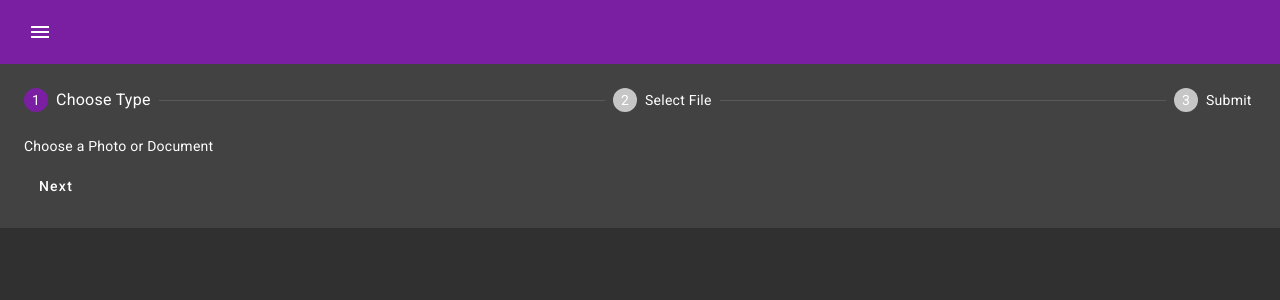
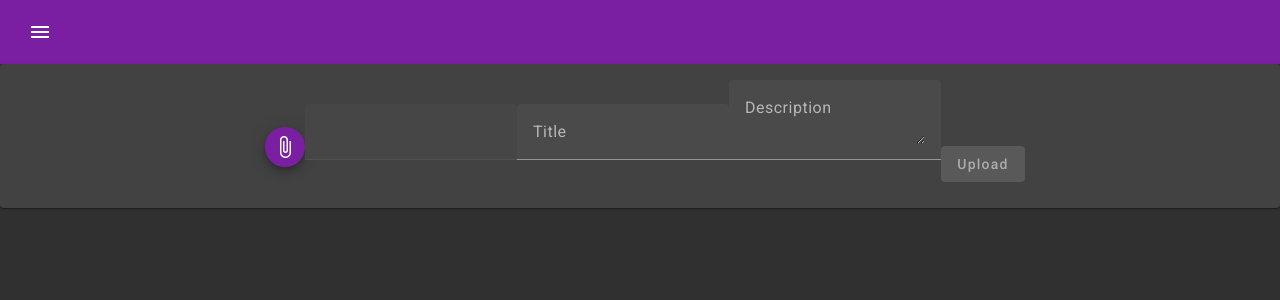
Before and after one commit to smurf83/file-uploader, an Angular app: page /add-new-file in a window 1280 px wide. Shown: the top 300 px of the page. Built offline with nearby package versions, Linux system fonts and the light colour scheme.

Commit message:
not working yet

```diff
--- a/src/app/app-routing.module.ts
+++ b/src/app/app-routing.module.ts
@@ -3,6 +3,7 @@ import { RouterModule, Routes } from '@angular/router';
 import { HomeComponent } from './home/home.component';
 import { LoginComponent } from './login/login.component';
 import { UploadStepComponent } from './upload-step/upload-step.component';
+import { UploadComponent } from './upload/upload.component';
 
 const routes: Routes = [
   {
@@ -11,7 +12,7 @@ const routes: Routes = [
   },
   {
     path: 'add-new-file',
-    component: UploadStepComponent,
+    component: UploadComponent,
   },
   {
     path: 'login',
--- a/src/app/files.service.ts
+++ b/src/app/files.service.ts
@@ -4,6 +4,7 @@ import { Observable, of } from 'rxjs';
 
 export interface UploadFile {
   file: File;
+  fileType: string;
   title: string;
   description: string;
 }
@@ -24,31 +25,31 @@ export class FilesService {
     return this.httpClient.post('http://localhost:8080/documents', formData);
   }
 
+  findAllFiles(): Observable<File[]> {
+    return this.httpClient.get<File[]>('http://localhost:8080/documents');
+  }
+
   // findAllFiles(): Observable<File[]> {
-  //   return this.httpClient.get<File[]>('http://localhost:8080/documents');
+  //   // Mock files
+  //   const mockFile1 = new File(['Photo'], 'mockFile1.jpg');
+  //   const mockFile2 = new File(['Document'], 'mockFile2.txt');
+  //   const mockFile3 = new File(['Photo'], 'mockFile3.jpg');
+  //   const mockFile4 = new File(['Document'], 'mockFile4.txt');
+  //   const mockFile5 = new File(['Photo'], 'mockFile5.jpg');
+  //   const mockFile6 = new File(['Document'], 'mockFile6.txt');
+  //   const mockFile7 = new File(['Photo'], 'mockFile7.jpg');
+  //   const mockFile8 = new File(['Document'], 'mockFile8.txt');
+
+  //   // Use of operator to create Observable
+  //   return of([
+  //     mockFile1,
+  //     mockFile2,
+  //     mockFile3,
+  //     mockFile4,
+  //     mockFile5,
+  //     mockFile6,
+  //     mockFile7,
+  //     mockFile8,
+  //   ]);
   // }
-
-  findAllFiles(): Observable<File[]> {
-    // Mock files
-    const mockFile1 = new File(['Photo'], 'mockFile1.jpg');
-    const mockFile2 = new File(['Document'], 'mockFile2.txt');
-    const mockFile3 = new File(['Photo'], 'mockFile3.jpg');
-    const mockFile4 = new File(['Document'], 'mockFile4.txt');
-    const mockFile5 = new File(['Photo'], 'mockFile5.jpg');
-    const mockFile6 = new File(['Document'], 'mockFile6.txt');
-    const mockFile7 = new File(['Photo'], 'mockFile7.jpg');
-    const mockFile8 = new File(['Document'], 'mockFile8.txt');
-
-    // Use of operator to create Observable
-    return of([
-      mockFile1,
-      mockFile2,
-      mockFile3,
-      mockFile4,
-      mockFile5,
-      mockFile6,
-      mockFile7,
-      mockFile8,
-    ]);
-  }
 }
--- a/src/app/upload-step/upload-step.component.html
+++ b/src/app/upload-step/upload-step.component.html
@@ -1,22 +1,44 @@
+<div *ngIf="uploadForm">
   <mat-horizontal-stepper #stepper>
     <ng-template matStepperIcon="edit">
       <mat-icon>check</mat-icon>
     </ng-template>
+    <app-upload #uploadComponent></app-upload>
 
-  <mat-step [stepControl]="uploadForm">
-    <div class="margin-top"></div>
+    <mat-step [stepControl]="uploadForm.get('fileType')?.value">
       <ng-template matStepLabel>Choose Type</ng-template>
-    <p>Choose a Photo or Document</p>
+      <mat-radio-group formControlName="fileType">
+        <mat-radio-button value="photo">Photo</mat-radio-button>
+        <mat-radio-button value="document">Document</mat-radio-button>
+      </mat-radio-group>
+      <div>
         <button mat-button matStepperNext>Next</button>
+      </div>
     </mat-step>
-  <mat-step>
+    <mat-step [stepControl]="uploadForm.get('file')?.value">
       <ng-template matStepLabel>Select File</ng-template>
-    <p>Select the File to upload</p>
+      <input
+        type="file"
+        formControlName="file"
+        (change)="handleFileInput($event)"
+      />
+      <div>
         <button mat-button matStepperNext>Next</button>
+      </div>
     </mat-step>
-  <mat-step>
+    <mat-step [stepControl]="uploadForm.get('title')?.value">
       <ng-template matStepLabel>Submit</ng-template>
-    <p>Review and Submit the file</p>
-    <button mat-button matStepperNext>Next</button>
+      <mat-form-field>
+        <mat-label>Title</mat-label>
+        <input matInput formControlName="title" />
+      </mat-form-field>
+      <mat-form-field>
+        <mat-label>Description</mat-label>
+        <textarea matInput formControlName="description"></textarea>
+      </mat-form-field>
+      <div>
+        <button mat-button (click)="handleUpload()">Upload</button>
+      </div>
     </mat-step>
   </mat-horizontal-stepper>
+</div>
--- a/src/app/upload-step/upload-step.component.ts
+++ b/src/app/upload-step/upload-step.component.ts
@@ -19,7 +19,15 @@ export class UploadStepComponent implements AfterViewInit {
     this.stepperService.stepper = this.stepper;
   }
 
-  get uploadForm(): UntypedFormGroup {
-    return this.uploadComponent?.uploadForm || null;
+  get uploadForm(): FormGroup {
+    return this.uploadComponent?.uploadForm || new FormGroup({});
+  }
+
+  handleFileInput(event: any) {
+    this.uploadComponent.handleFileInput(event);
+  }
+
+  handleUpload() {
+    this.uploadComponent.handleUpload();
   }
 }
--- a/src/app/upload/upload.component.ts
+++ b/src/app/upload/upload.component.ts
@@ -1,5 +1,10 @@
 import { Component, OnInit } from '@angular/core';
-import { FormControl, UntypedFormGroup, Validators } from '@angular/forms';
+import {
+  FormControl,
+  FormGroup,
+  UntypedFormGroup,
+  Validators,
+} from '@angular/forms';
 import { FilesService } from '../files.service';
 
 @Component({
@@ -8,7 +13,7 @@ import { FilesService } from '../files.service';
   styleUrls: ['./upload.component.css'],
 })
 export class UploadComponent implements OnInit {
-  uploadForm!: UntypedFormGroup;
+  uploadForm!: FormGroup;
   fileName = '';
   selectedFile: File | null = null;
   uploadError = '';
@@ -16,7 +21,8 @@ export class UploadComponent implements OnInit {
   constructor(private filesService: FilesService) {}
 
   ngOnInit() {
-    this.uploadForm = new UntypedFormGroup({
+    this.uploadForm = new FormGroup({
+      fileType: new FormControl(null, Validators.required),
       title: new FormControl(null, Validators.required),
       description: new FormControl(null),
     });
@@ -26,8 +32,14 @@ export class UploadComponent implements OnInit {
     const file: File = event.target.files[0];
 
     if (file) {
-      this.fileName = file.name;
-      this.selectedFile = file;
+      const fileType = this.uploadForm.value.fileType;
+
+      if (file.name.toLowerCase().endsWith(fileType)) {
+        this.fileName = file.name;
+        this.selectedFile = file;
+      } else {
+        this.uploadError = `File type must be ${fileType}.`;
+      }
     }
   }
 
@@ -37,6 +49,7 @@ export class UploadComponent implements OnInit {
         file: this.selectedFile,
         title: this.uploadForm.value.title,
         description: this.uploadForm.value.description,
+        fileType: this.uploadForm.value.fileType,
       };
     } else {
       this.uploadError = 'No file selected for upload.';
@@ -46,7 +59,12 @@ export class UploadComponent implements OnInit {
 
     if (upload) {
       this.filesService
-        .createFile(upload.file, upload.title, upload.description)
+        .createFile(
+          upload.file,
+          upload.title,
+          upload.description
+          //upload.fileType
+        )
         .subscribe({
           next: (res) => {
             console.log(res);
```
Lines whose indentation alone changed are shown as unchanged.
